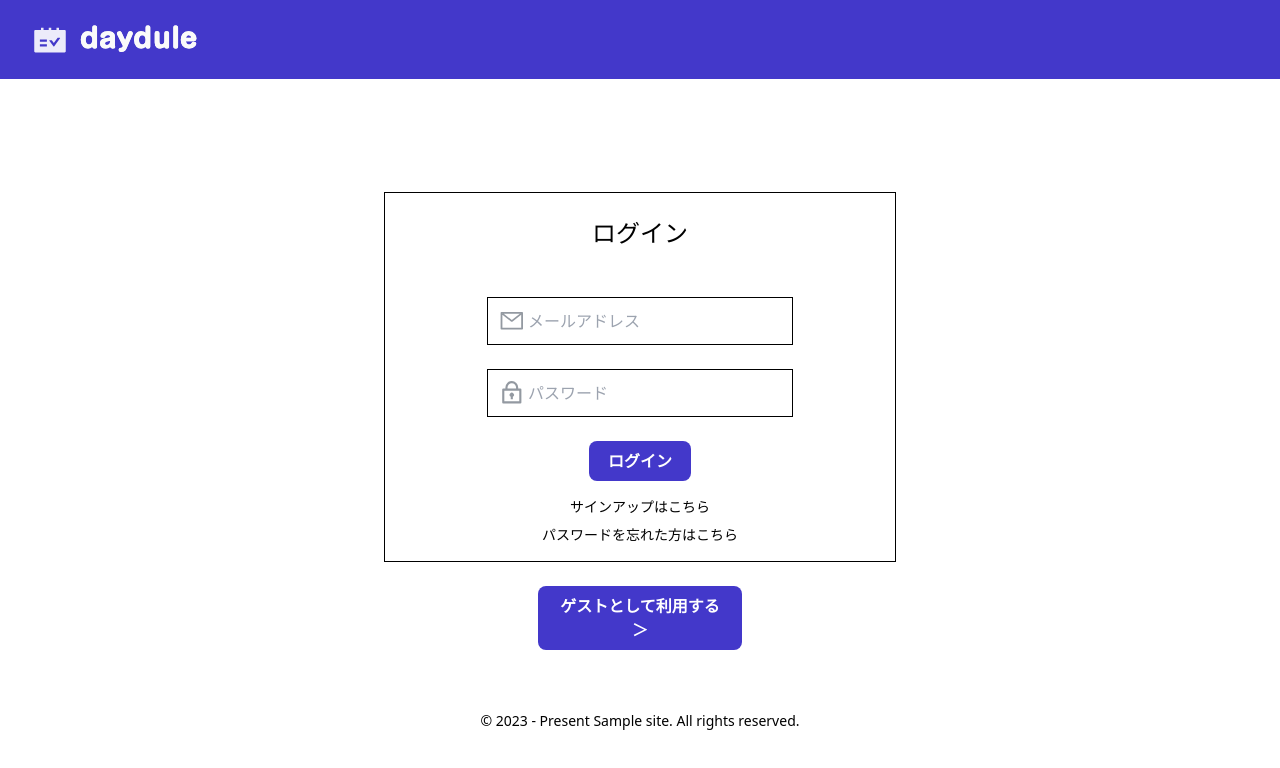
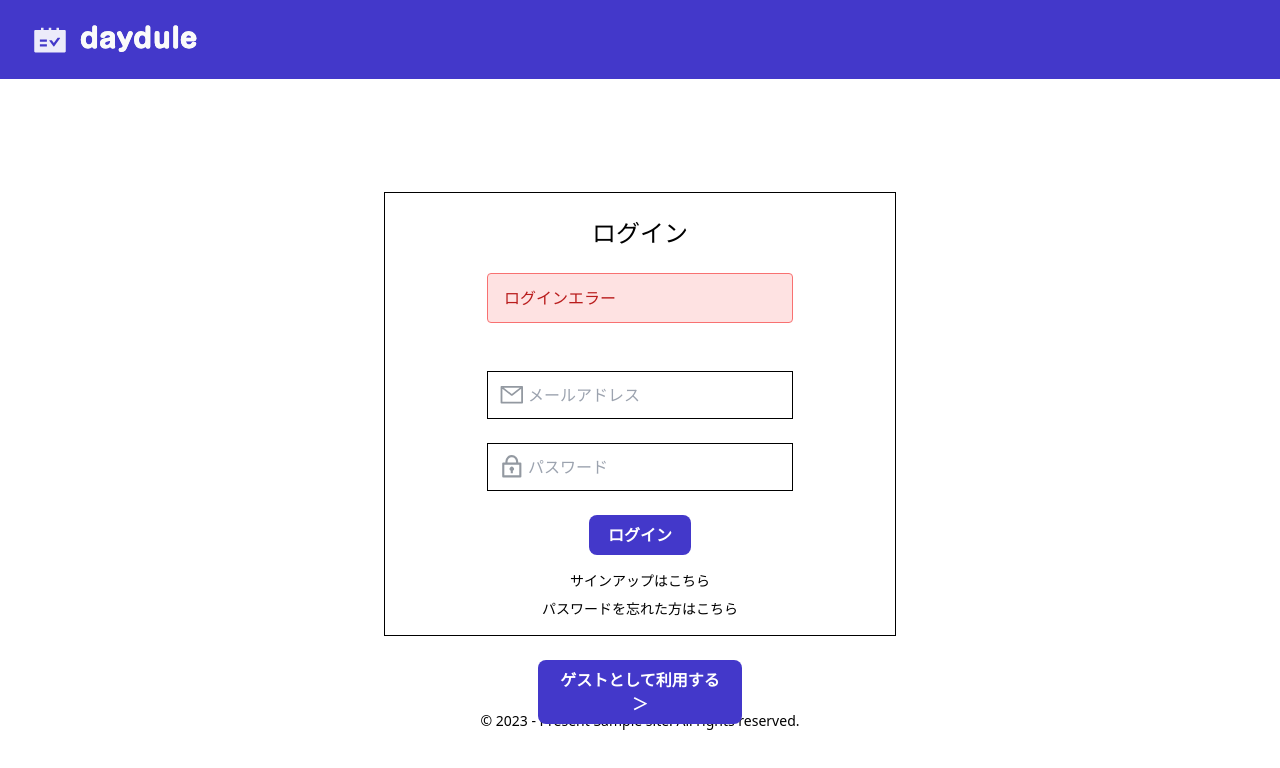
Before and after one commit to daydule/frontend, a Next.js app: page /auth/login in a window 1280 px wide. Both pictures are taken after a click on the button "ログイン". Shown: the top 768 px of the page. Built offline with nearby package versions, Linux system fonts and the light colour scheme; no server answers.

Commit message:
update ログイン処理を追加

```diff
--- a/src/components/organisms/LoginComponent.tsx
+++ b/src/components/organisms/LoginComponent.tsx
@@ -17,8 +17,15 @@ export const LoginComponent: React.FC = () => {
     };
     try {
       await login(data).unwrap();
+      window.location.href = '/';
     } catch (e) {
-      console.error(e);
+      const loginErrorDisplay = document.getElementById('login-error-display');
+      const errorMessage = document.getElementById('login-error-message');
+      if (loginErrorDisplay && errorMessage) {
+        loginErrorDisplay.classList.remove('hidden');
+        // TODO: エラーメッセージは後で修正
+        errorMessage.innerHTML = 'ログインエラー';
+      }
     }
   };
 
@@ -26,6 +33,13 @@ export const LoginComponent: React.FC = () => {
     <>
       <div className='border border-black'>
         <h2 className='text-center text-2xl my-6'>ログイン</h2>
+        <div
+          id='login-error-display'
+          className='bg-red-100 border border-red-400 text-red-700 px-4 py-3 rounded relative mx-auto xl:w-3/5 w-4/5 hidden'
+          role='alert'
+        >
+          <span id='login-error-message' className='block sm:inline'></span>
+        </div>
         <div className='mt-12 mx-auto xl:w-3/5 w-4/5'>
           <InputComponent
             id='email'
@@ -41,7 +55,7 @@ export const LoginComponent: React.FC = () => {
           <InputComponent
             id='password'
             name='password'
-            type='text'
+            type='password'
             value={password}
             placeholder='パスワード'
             icon={<RiLock2Line />}
```
